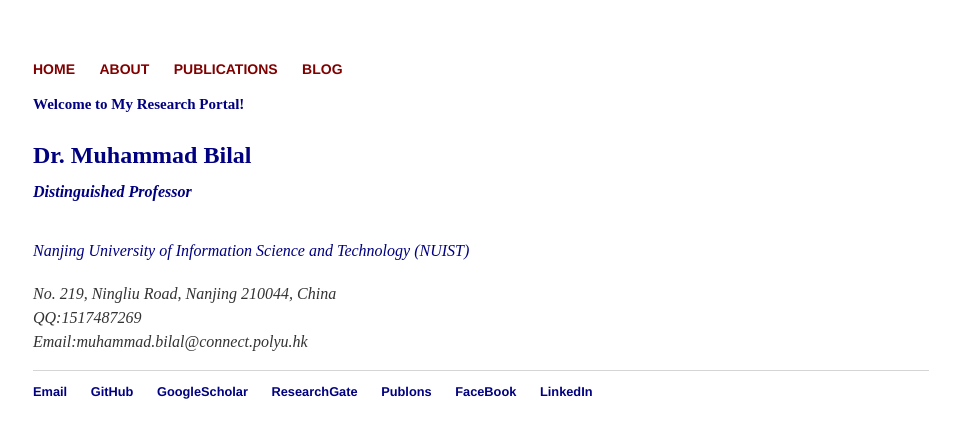
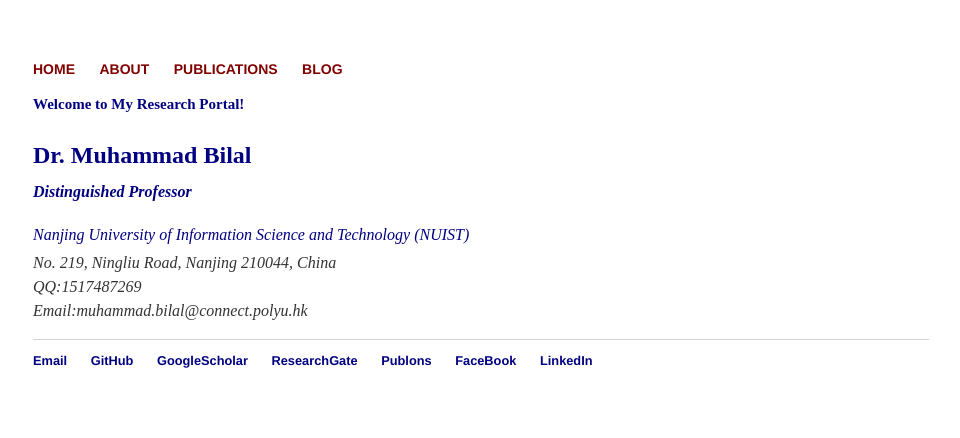
Before and after one commit to rs-DrBilal/rsbilal.github.io, a Jekyll site: the page built from index.html, in a window 1280 px wide. Shown: the top 438 px of the page, without its empty margins (159-1119 px from the left). Built offline with Jekyll 4.4.1, drawn with Linux system fonts in a browser that asks for light colours.

Commit message:
Update index.html

```diff
--- a/index.html
+++ b/index.html
@@ -7,7 +7,7 @@
 	<p> <a href="http://ocean.nuist.edu.cn/muhammadbilal" style="color: NAVY;line-height:1.0"><strong>Dr. Muhammad Bilal</strong></a><br>
 	<a href="http://ocean.nuist.edu.cn"style="color: NAVY;font-size:16px"><strong><em>Distinguished Professor</em></strong></a></p>
 
-					<p> <a href="https://en.nuist.edu.cn/" style="color: NAVY; font-size:16px; line-height:0.5">
+					<p style="line-height:0.0"> <a href="https://en.nuist.edu.cn/" style="color: NAVY; font-size:16px; line-height:0.0">
 					<em> Nanjing University of Information Science and Technology (NUIST)</em></a>
 					</p>
 					<p style="font-size:16px; line-height:0.5">
```
